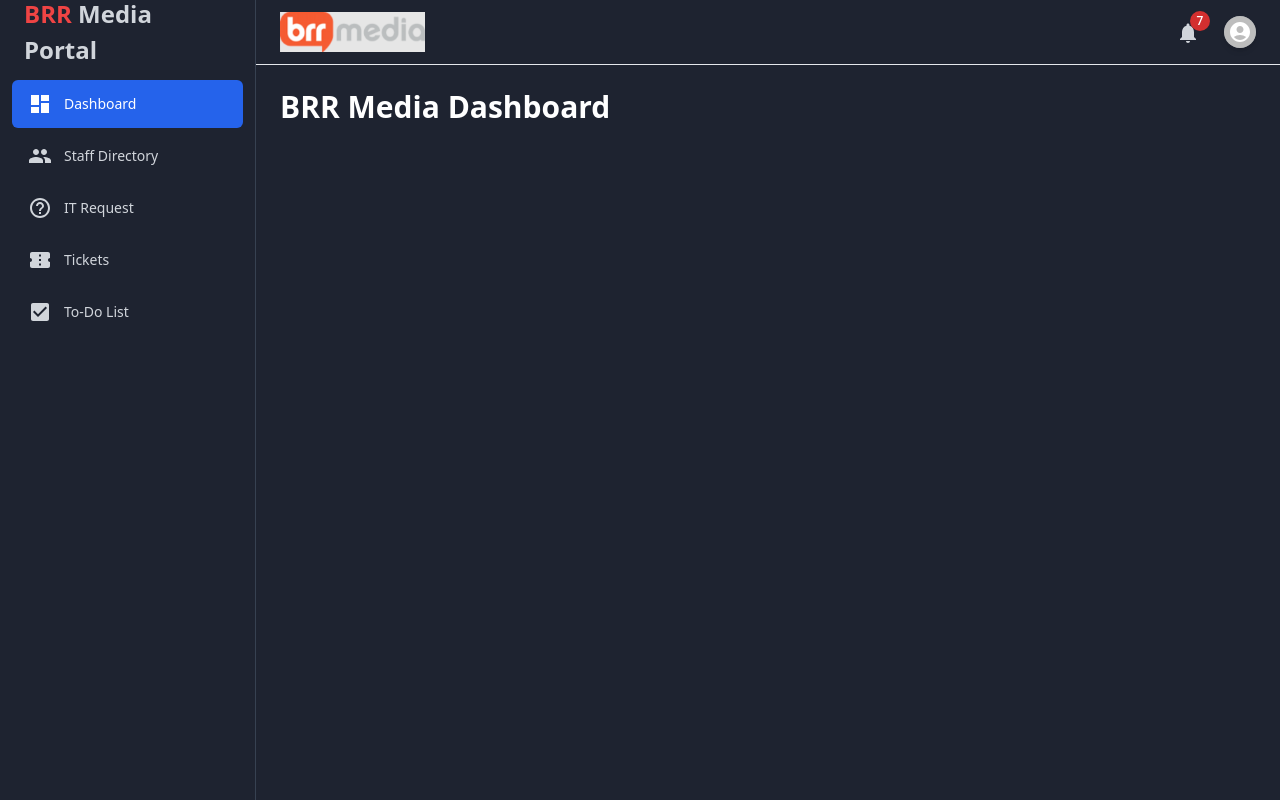
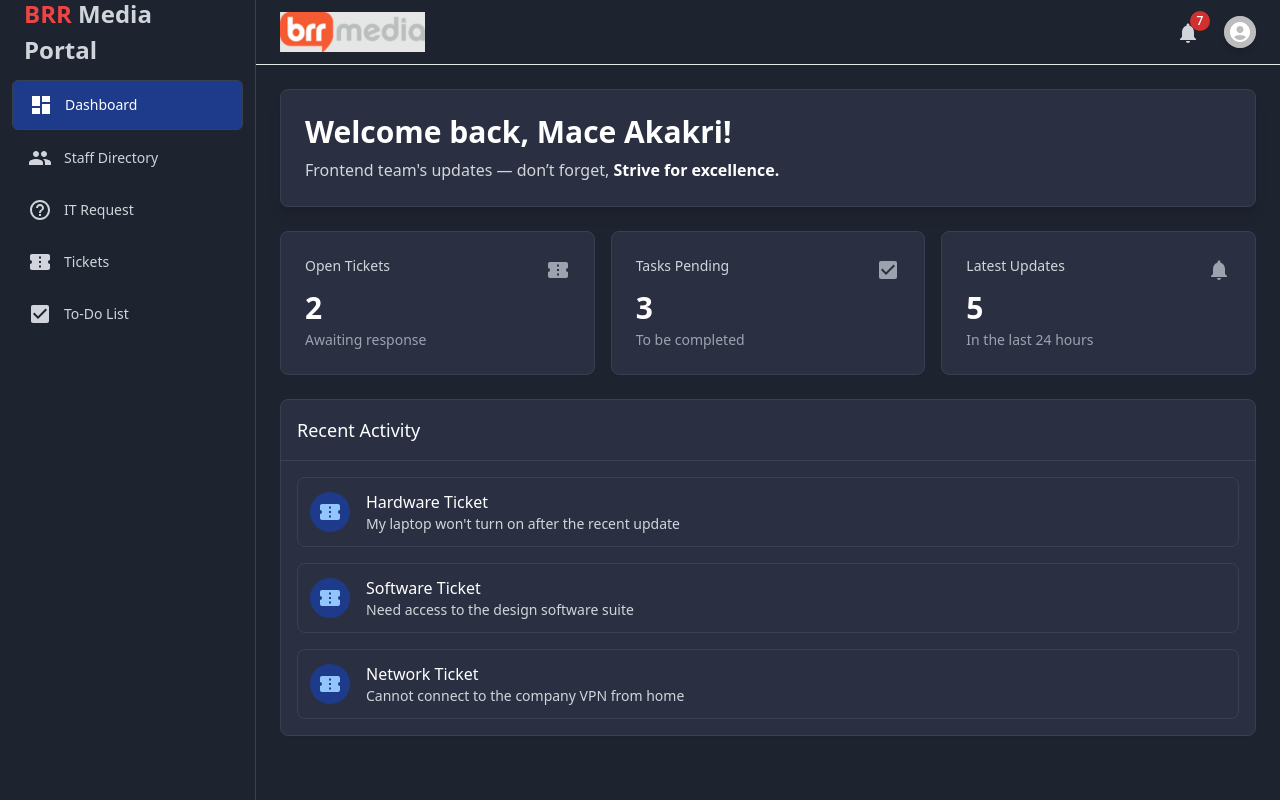
Before and after one commit to mace-akkari/BRR-Dashboard, a Next.js app: page / in a window 1280 px wide. Built offline with nearby package versions, Linux system fonts and the light colour scheme.

Commit message:
feat: add main dashboard layout with stats and  activity

```diff
--- a/app/page.tsx
+++ b/app/page.tsx
@@ -1,3 +1,125 @@
-export default function Home() {
-  return <div className="text-3xl font-bold">BRR Media Dashboard</div>;
+"use client";
+import { useEffect, useState } from "react";
+import {
+  ConfirmationNumber as TicketIcon,
+  CheckBox as TodoIcon,
+  Notifications as NotificationIcon,
+} from "@mui/icons-material";
+import { StatCard } from "@/components/dashboard/stat-card";
+import { fetchTickets, fetchTodos } from "@/lib/mock-api";
+import type { Ticket, Todo } from "@/lib/types";
+
+export default function Dashboard() {
+  const [tickets, setTickets] = useState<Ticket[]>([]);
+  const [todos, setTodos] = useState<Todo[]>([]);
+  const name = "Mace Akakri";
+  const team = "Frontend";
+  const quotes = [
+    "One team, one mission.",
+    "Progress over perfection.",
+    "Strive for excellence.",
+    "Stay focused, stay sharp.",
+    "Quality is everyone’s responsibility.",
+    "Make it simple, but significant.",
+    "Small steps, big impact.",
+  ];
+
+  useEffect(() => {
+    fetchTickets().then(setTickets);
+    fetchTodos().then(setTodos);
+  }, []);
+
+  const [quote] = useState(
+    () => quotes[Math.floor(Math.random() * quotes.length)]
+  );
+
+  const openTickets = tickets.filter(
+    (ticket) => ticket.status === "Open"
+  ).length;
+
+  const pendingTasks = todos.filter((todo) => !todo.completed).length;
+  const latestUpdates = 5;
+
+  if (!tickets.length || !todos.length) {
+    return (
+      <main className="p-6 text-white text-center">
+        <p>Loading your BRR Media dashboard...</p>
+      </main>
+    );
+  }
+
+  return (
+    <main className="space-y-6">
+      <header
+        aria-labelledby="dashboard-heading"
+        className="rounded-lg border border-gray-700 bg-[#2a3042] p-6 text-white shadow-lg"
+      >
+        <h1 id="dashboard-heading" className="text-2xl font-bold md:text-3xl">
+          Welcome back, {name}!
+        </h1>
+        <p className="mt-2 text-white/80">
+          {team} team's updates — don’t forget,{" "}
+          <span className="font-semibold text-white">{quote}</span>
+        </p>
+      </header>
+
+      <section aria-labelledby="summary-heading">
+        <h2 id="summary-heading" className="sr-only">
+          Quick Summary
+        </h2>
+        <div className="grid gap-4 md:grid-cols-3">
+          <StatCard
+            title="Open Tickets"
+            value={openTickets}
+            icon={<TicketIcon />}
+            description="Awaiting response"
+          />
+          <StatCard
+            title="Tasks Pending"
+            value={pendingTasks}
+            icon={<TodoIcon />}
+            description="To be completed"
+          />
+          <StatCard
+            title="Latest Updates"
+            value={latestUpdates}
+            icon={<NotificationIcon />}
+            description="In the last 24 hours"
+          />
+        </div>
+      </section>
+
+      <section
+        aria-labelledby="activity-heading"
+        className="rounded-lg border border-gray-700 bg-[#2a3042] shadow-sm"
+      >
+        <header className="border-b border-gray-700 p-4">
+          <h2 id="activity-heading" className="text-lg font-medium text-white">
+            Recent Activity
+          </h2>
+        </header>
+        <div className="p-4">
+          <div className="space-y-4">
+            {tickets.slice(0, 3).map((ticket) => (
+              <article
+                key={ticket.id}
+                className="flex items-center gap-4 rounded-lg border border-gray-700 p-3"
+                aria-label={`${ticket.issue} ticket`}
+              >
+                <div className="flex h-10 w-10 items-center justify-center rounded-full bg-blue-900 text-blue-300">
+                  <TicketIcon />
+                </div>
+                <div>
+                  <p className="font-medium text-white">
+                    {ticket.issue} Ticket
+                  </p>
+                  <p className="text-sm text-gray-300">{ticket.description}</p>
+                </div>
+              </article>
+            ))}
+          </div>
+        </div>
+      </section>
+    </main>
+  );
 }
--- a/components/layout/sidebar.tsx
+++ b/components/layout/sidebar.tsx
@@ -85,7 +85,7 @@ export default function Sidebar() {
                       href={href}
                       className={`flex items-center rounded-md px-4 py-3 text-sm font-medium transition-colors ${
                         isActive
-                          ? "bg-primary text-text"
+                          ? "bg-blue-900 text-text border border-gray-700"
                           : "text-text-muted hover:bg-muted hover:text-text"
                       }`}
                     >
```
